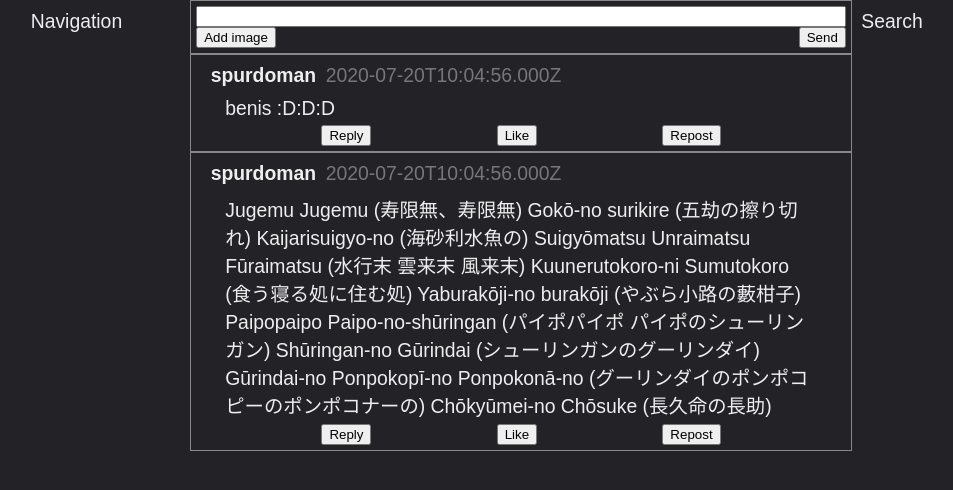
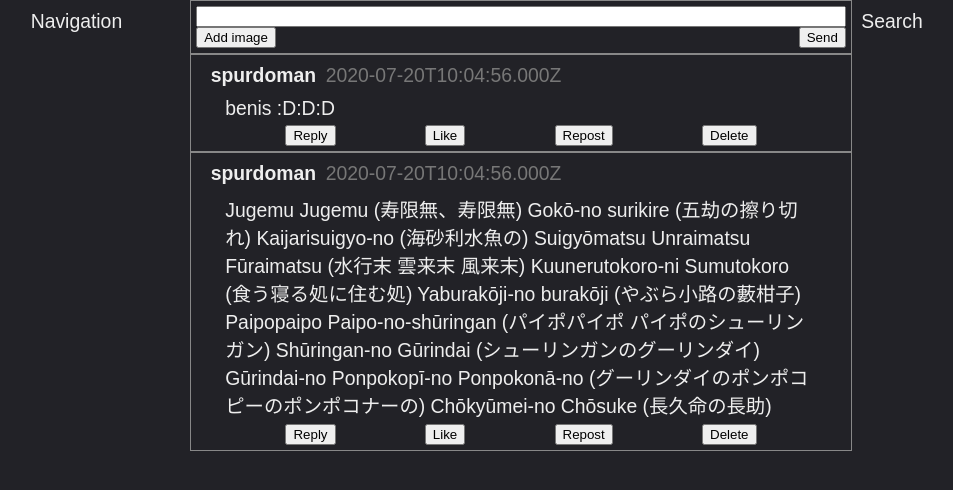
Before and after one commit to jPuddle/web-course-assignment, a React (Create React App) app: page / in a window 1280 px wide. Shown: the top 490 px of the page, without its empty margins (119-1072 px from the left). Built offline with nearby package versions, Linux system fonts and the light colour scheme.

Commit message:
add a button

```diff
--- a/src/Post.jsx
+++ b/src/Post.jsx
@@ -22,6 +22,7 @@
           Like
         </button>
         <button className="repost">Repost</button>
+        <button className="delete">Delete</button>
       </div>
     </div>
   );
```
